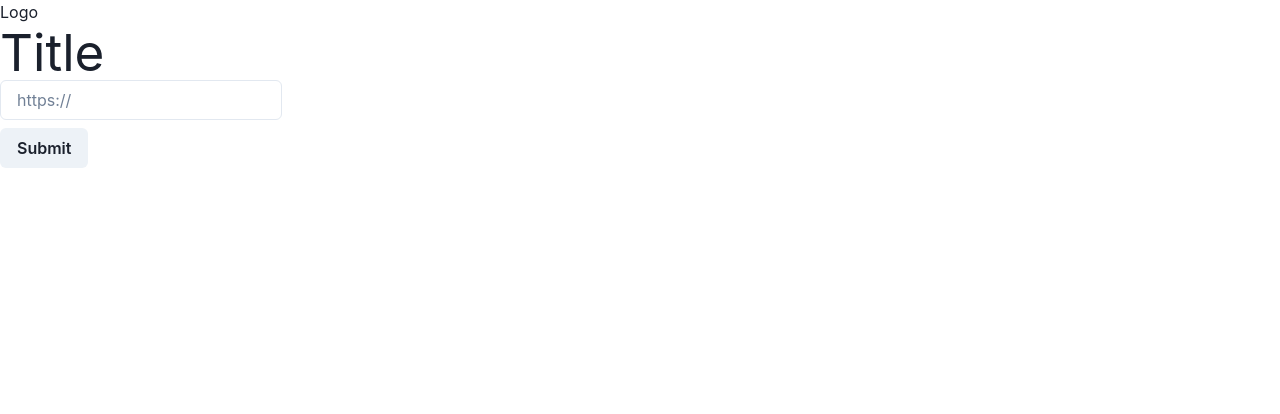
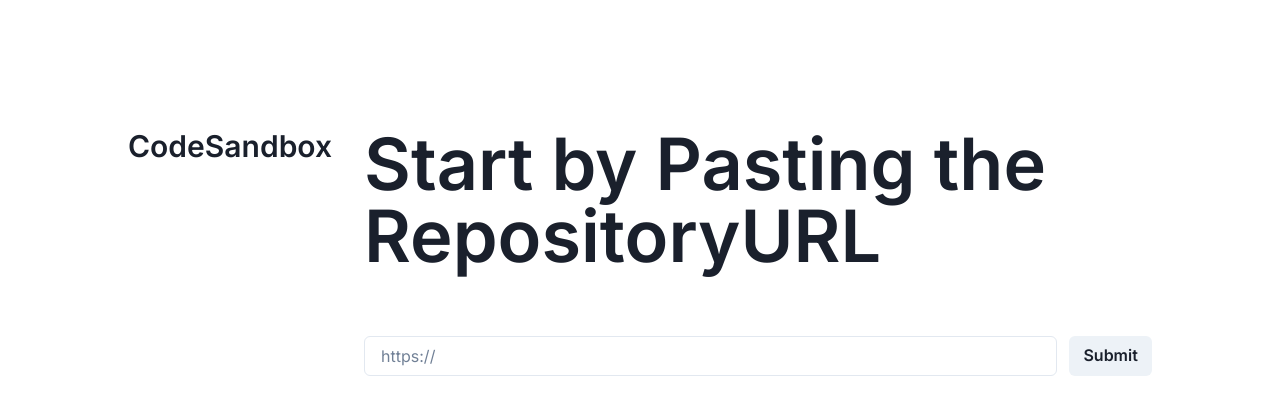
Before and after one commit to floroz/repository-viewer, a React (Vite) app: page / in a window 1280 px wide. Shown: the top 414 px of the page. Built offline with nearby package versions, Linux system fonts and the light colour scheme.

Commit message:
complete repo form screen

```diff
--- a/index.html
+++ b/index.html
@@ -4,7 +4,10 @@
     <meta charset="UTF-8" />
     <link rel="icon" type="image/svg+xml" href="/vite.svg" />
     <meta name="viewport" content="width=device-width, initial-scale=1.0" />
-    <title>Vite + React + TS</title>
+    <link rel="preconnect" href="https://fonts.googleapis.com">
+    <link rel="preconnect" href="https://fonts.gstatic.com" crossorigin>
+    <link href="https://fonts.googleapis.com/css2?family=Inter:wght@400;600&display=swap" rel="stylesheet">
+    <title>Repository Viewer</title>
   </head>
   <body>
     <div id="root"></div>
--- a/src/main.tsx
+++ b/src/main.tsx
@@ -1,13 +1,15 @@
 import React from "react";
 import ReactDOM from "react-dom/client";
 import App from "./app.component";
-import { ChakraProvider } from "@chakra-ui/react";
+import { ChakraProvider, ColorModeScript } from "@chakra-ui/react";
 
 import "./index.css";
+import { theme } from "./theme";
 
 ReactDOM.createRoot(document.getElementById("root") as HTMLElement).render(
   <React.StrictMode>
-    <ChakraProvider resetCSS>
+    <ChakraProvider resetCSS theme={theme}>
+      <ColorModeScript initialColorMode="light" />
       <App />
     </ChakraProvider>
   </React.StrictMode>
--- /dev/null
+++ b/src/repository-kanban/data-access/use-query-branches.hook.ts
@@ -0,0 +1,44 @@
+import { useCallback, useState } from "react";
+import { gitHubClient } from "../../shared/data-access/github-client.service";
+import { githubUtils } from "../utils/github.utils";
+
+const extractMetadataFromURI = (uri: string) => {
+  if (!githubUtils.isGithubRepositoryURI(uri)) {
+    throw new Error("Oops something went wrong");
+  }
+
+  const owner = githubUtils.getOwnerFromGithubURI(uri);
+  const repository = githubUtils.getRepositoryFromGithubURI(uri);
+
+  return { owner, repository };
+};
+
+type Props = {
+  onSuccess?: () => void;
+};
+
+export const useQueryBranches = (props: Props) => {
+  const [error, setError] = useState<string | null>(null);
+  const [loading, setLoading] = useState(false);
+  const [data, setData] = useState<null | Record<string, unknown>>(null);
+
+  const findAllByURI = useCallback(async (uri: string) => {
+    setLoading(true);
+    try {
+      const { owner, repository } = extractMetadataFromURI(uri);
+
+      const res = await gitHubClient.getBranches(owner, repository);
+
+      setData(res);
+      setError(null);
+      props.onSuccess?.();
+    } catch (error) {
+      setError("Oops something went wrong");
+      setData(null);
+    } finally {
+      setLoading(false);
+    }
+  }, []);
+
+  return { error, data, findAllByURI, loading };
+};
--- a/src/repository-kanban/feature/repository-editor/repository-editor.component.tsx
+++ b/src/repository-kanban/feature/repository-editor/repository-editor.component.tsx
@@ -6,5 +6,13 @@ type Props = {
 
 export const RepositoryEditor = memo(({ branches }: Props) => {
   console.log(branches);
-  return <div>Editor</div>;
+  return (
+    <div>
+      <ul>
+        {branches.map((branch: any) => (
+          <li>{branch.name}</li>
+        ))}
+      </ul>
+    </div>
+  );
 });
--- a/src/repository-kanban/feature/repository-form/repository-form.component.tsx
+++ b/src/repository-kanban/feature/repository-form/repository-form.component.tsx
@@ -1,10 +1,13 @@
 import { memo, useEffect } from "react";
 
 import {
+  Box,
   Button,
+  Flex,
   FormControl,
   FormErrorMessage,
   FormLabel,
+  Heading,
   Input,
 } from "@chakra-ui/react";
 import { useForm } from "react-hook-form";
@@ -14,20 +17,19 @@ const FORM_FIELD_REPOSITORY_ID = "repositoryURI";
 type Props = {
   onSubmit: (uri: string) => Promise<void>;
   error: string | null;
-  onSuccess?: () => void;
 };
 
 type FormValues = {
   repositoryURI: string;
 };
 
-export const RepositoryForm = memo(({ onSubmit, error, onSuccess }: Props) => {
+export const RepositoryForm = memo(({ onSubmit, error }: Props) => {
   const {
     register,
     handleSubmit,
     setError,
     clearErrors,
-    formState: { errors },
+    formState: { isSubmitting, errors },
   } = useForm<FormValues>();
 
   useEffect(() => {
@@ -35,27 +37,31 @@ export const RepositoryForm = memo(({ onSubmit, error, onSuccess }: Props) => {
       setError("repositoryURI", {
         message: error,
       });
+      return;
     }
 
     if (!error) {
       clearErrors();
+      return;
     }
   }, [error]);
 
-  const onSubmitHandler = async ({ repositoryURI }: FormValues) => {
-    try {
-      await onSubmit(repositoryURI);
-      onSuccess?.();
-    } catch (error) {}
-  };
+  const onSubmitHandler = handleSubmit(async ({ repositoryURI }: FormValues) =>
+    onSubmit(repositoryURI)
+  );
 
   return (
-    <div>
-      <div>Logo</div>
-      <div>
-        <h1>Title</h1>
-        <form onSubmit={handleSubmit(onSubmitHandler)}>
-          <FormControl>
+    <Flex padding="32" gap="2rem">
+      <Box flexBasis="30%">
+        <Heading size="lg">CodeSandbox</Heading>
+      </Box>
+      <Box flexGrow="1">
+        <Heading size="4xl" mb="4rem">
+          Start by Pasting the RepositoryURL
+        </Heading>
+        <form onSubmit={onSubmitHandler} noValidate>
+          <Flex>
+            <FormControl isInvalid={!!errors.repositoryURI}>
               <FormLabel>
                 <Input
                   type="text"
@@ -67,9 +73,12 @@ export const RepositoryForm = memo(({ onSubmit, error, onSuccess }: Props) => {
                 {errors.repositoryURI && errors.repositoryURI.message}
               </FormErrorMessage>
             </FormControl>
-          <Button type="submit">Submit</Button>
+            <Button type="submit" disabled={isSubmitting}>
+              Submit
+            </Button>
+          </Flex>
         </form>
-      </div>
-    </div>
+      </Box>
+    </Flex>
   );
 });
--- a/src/repository-kanban/feature/repository-form/use-repo.hook.ts
+++ /dev/null
@@ -1,53 +0,0 @@
-import { useCallback, useState } from "react";
-import { gitHubClient } from "../../../shared/data-access/github-client.service";
-import { githubUtils } from "../../utils/github.utils";
-
-export const useRepositoryBranches = () => {
-  const [error, setError] = useState<string | null>(null);
-  const [branches, setBranches] = useState<null | Record<string, unknown>>(
-    null
-  );
-  const [loading, setLoading] = useState(false);
-
-  const extractDetails = useCallback((uri: string) => {
-    try {
-      if (!githubUtils.isGithubRepositoryURI(uri)) {
-        throw new Error("");
-      }
-
-      const owner = githubUtils.getOwnerFromGithubURI(uri);
-      const repository = githubUtils.getRepositoryFromGithubURI(uri);
-
-      return { owner, repository };
-    } catch (error) {
-      setError("Oops something went wrong");
-    }
-  }, []);
-
-  const getBranches = useCallback(
-    async (uri: string) => {
-      setLoading(true);
-      try {
-        const data = extractDetails(uri);
-
-        if (!data) {
-          throw new Error("Oops something went wrong");
-        }
-
-        const res = await gitHubClient.getBranches(data.owner, data.repository);
-
-        console.log(res);
-        setBranches(res);
-        setError(null);
-      } catch (error) {
-        setError("Oops something went wrong");
-        setBranches(null);
-      } finally {
-        setLoading(false);
-      }
-    },
-    [extractDetails]
-  );
-
-  return { error, branches, getBranches, loading };
-};
--- a/src/repository-kanban/repository-kanban.component.tsx
+++ b/src/repository-kanban/repository-kanban.component.tsx
@@ -1,7 +1,7 @@
 import { useState } from "react";
 import { RepositoryEditor } from "./feature/repository-editor/repository-editor.component";
 import { RepositoryForm } from "./feature/repository-form/repository-form.component";
-import { useRepositoryBranches } from "./feature/repository-form/use-repo.hook";
+import { useQueryBranches } from "./data-access/use-query-branches.hook";
 
 enum Screen {
   FORM,
@@ -10,16 +10,28 @@ enum Screen {
 
 export const RepositoryKanban = () => {
   const [screen, setScreen] = useState<Screen>(Screen.FORM);
-  const { branches, error, getBranches, loading } = useRepositoryBranches();
 
   const goToEditor = () => {
     setScreen(Screen.EDITOR);
   };
 
+  const {
+    data: branches,
+    error,
+    findAllByURI,
+    loading,
+  } = useQueryBranches({
+    onSuccess: goToEditor,
+  });
+
+  const onSubmit = async (uri: string) => {
+    await findAllByURI(uri);
+  };
+
   return (
     <div>
       {screen === Screen.FORM ? (
-        <RepositoryForm onSubmit={getBranches} error={error} />
+        <RepositoryForm onSubmit={onSubmit} error={error} />
       ) : (
         <RepositoryEditor branches={branches} />
       )}
--- /dev/null
+++ b/src/theme.tsx
@@ -0,0 +1,8 @@
+import { extendTheme, type ThemeConfig } from "@chakra-ui/react";
+
+export const theme: ThemeConfig = extendTheme({
+  fonts: {
+    body: "Inter, sans-serif",
+    heading: "Inter, sans-serif",
+  },
+});
```
Lines whose indentation alone changed are shown as unchanged.
